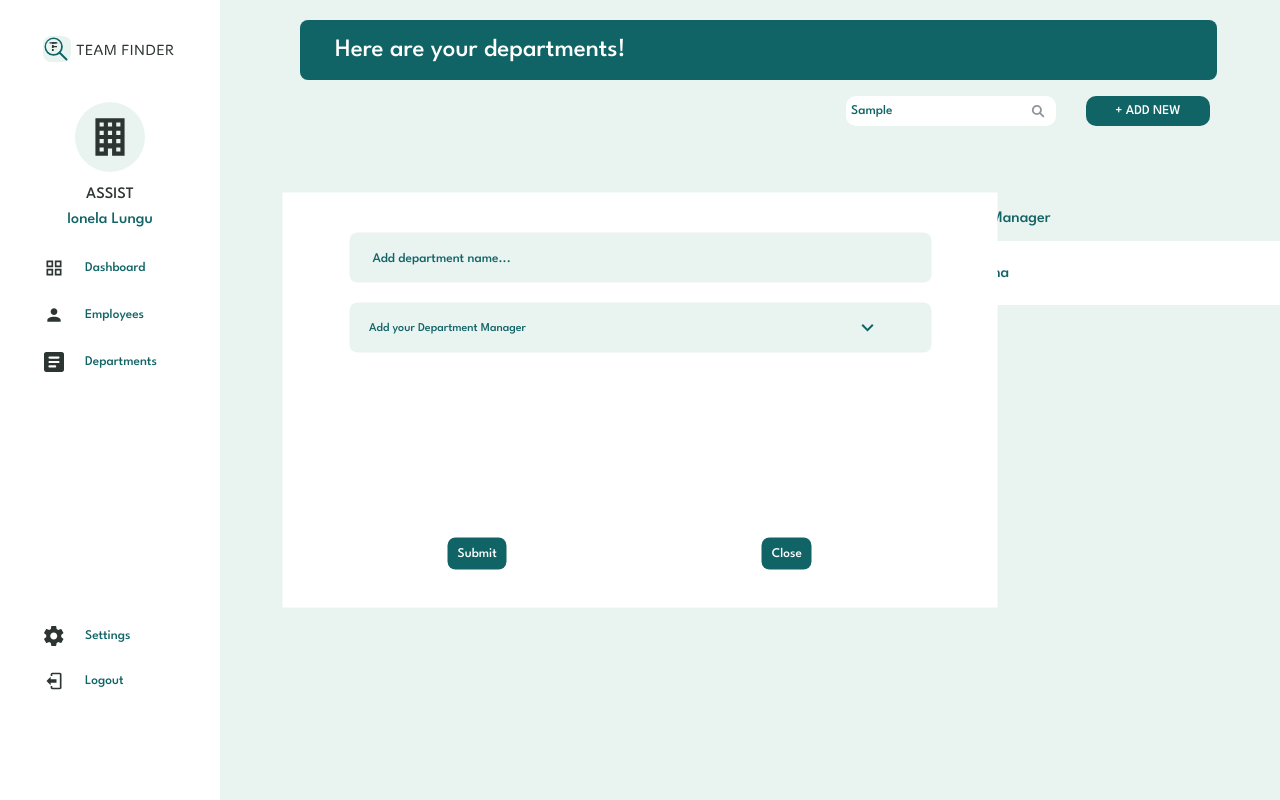
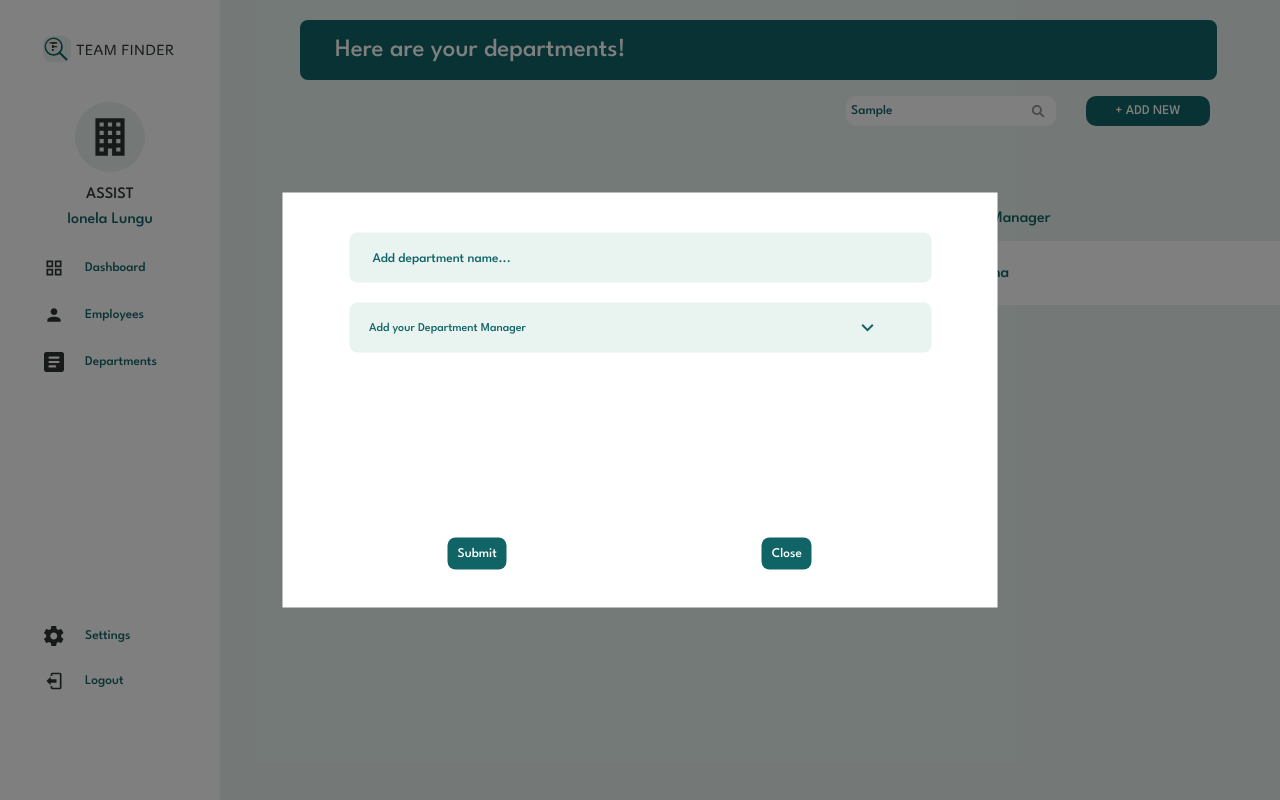
Before and after one commit to Y-Force-USV/team-finder-frontend, a React (Vite) app: page /departments in a window 1280 px wide. Both pictures are taken after typing "Sample" into the empty fields and a click on the button "+ ADD NEW". Built offline with nearby package versions, Linux system fonts and the light colour scheme.

Commit message:
Updated Departments page and CSS styles

```diff
--- a/src/pages-admin/Departments/Departments.jsx
+++ b/src/pages-admin/Departments/Departments.jsx
@@ -18,6 +18,11 @@ function Departments() {
 
   return (
     <div className={DepartmentsCSS.departments_container}>
+      {modalIsOpen && (
+        <div
+          className={`${DepartmentsCSS.departments_backdrop} ${DepartmentsCSS.active}`}
+        />
+      )}
       <div className={DepartmentsCSS.message}>
         <p> Here are your departments!</p>
       </div>
@@ -37,12 +42,25 @@ function Departments() {
             height={"15px"}
           ></img>
         </div>
-        <button className={DepartmentsCSS.add_btn} onClick={openModal}>
+        <button
+          className={`${DepartmentsCSS.add_btn} ${
+            modalIsOpen ? DepartmentsCSS.modalOpen : ""
+          }`}
+          onClick={openModal}
+        >
           + ADD NEW{" "}
         </button>
-        {modalIsOpen && <Modal isOpen={modalIsOpen} closeModal={closeModal} />}
+        {modalIsOpen && (
+          <div className={DepartmentsCSS.modal_container}>
+            <Modal isOpen={modalIsOpen} closeModal={closeModal} />
+          </div>
+        )}
       </div>
-      <table className={DepartmentsCSS.table}>
+      <table
+        className={`${DepartmentsCSS.table} ${
+          modalIsOpen ? DepartmentsCSS.modalOpen : ""
+        }`}
+      >
         <thead>
           <tr className={DepartmentsCSS.header}>
             <th></th>
--- a/src/pages-admin/Departments/Departments.module.css
+++ b/src/pages-admin/Departments/Departments.module.css
@@ -26,6 +26,7 @@
   margin: 0;
   padding: 0;
   max-height: 93vh;
+  position: relative;
 }
 
 .search_department {
@@ -127,3 +128,27 @@ table td:last-child {
   margin-top: 18px;
   margin-bottom: 18px;
 }
+
+.departments_backdrop {
+  position: fixed;
+  top: 0;
+  left: 0;
+  width: 100%;
+  height: 100%;
+  background-color: rgba(0, 0, 0, 0.5);
+  z-index: 1000;
+  pointer-events: none;
+}
+
+.departments_backdrop.active {
+  pointer-events: auto;
+}
+
+.departments_blur {
+  filter: blur(3px);
+}
+
+.modal_container {
+  position: relative;
+  z-index: 2000;
+}
```
